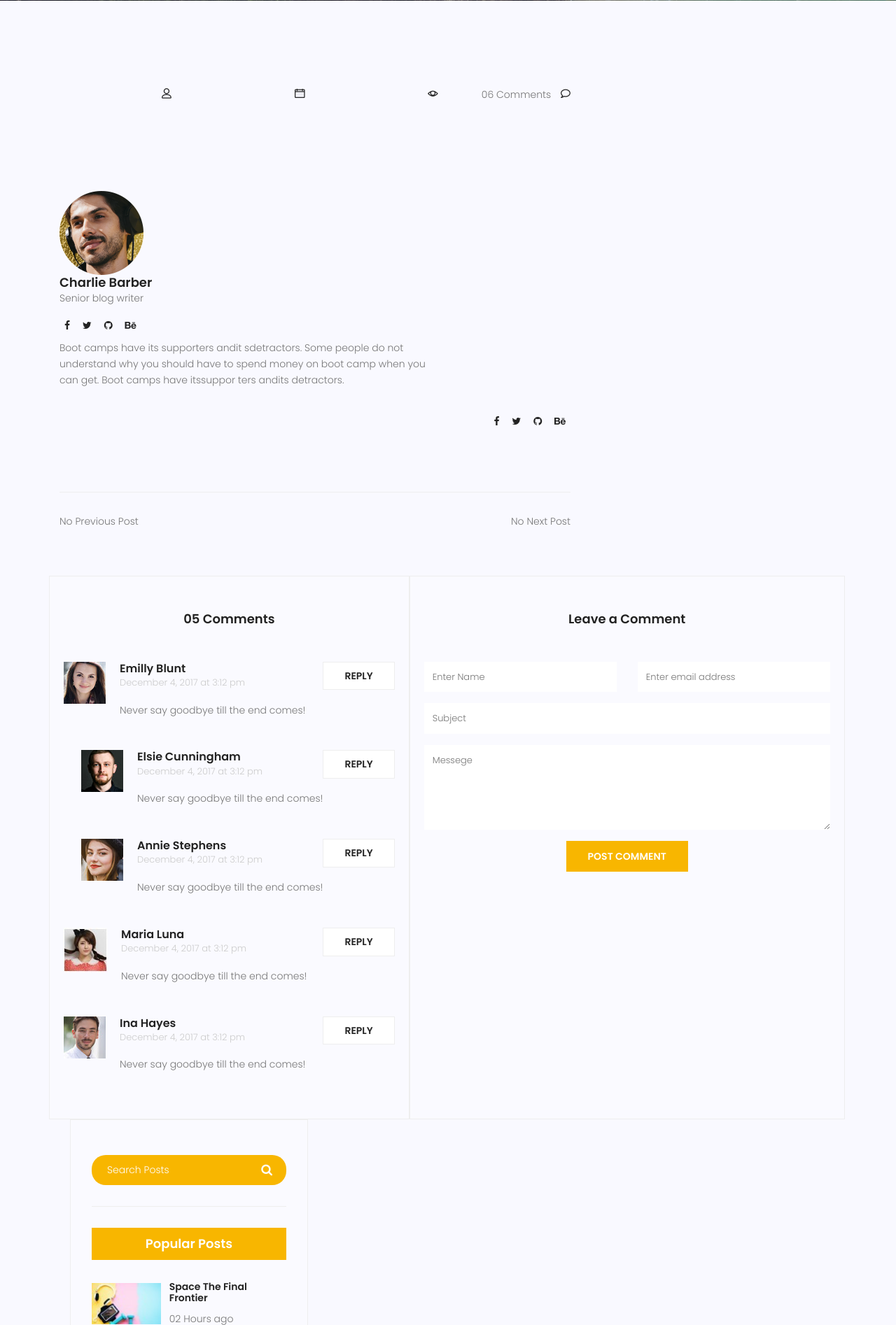
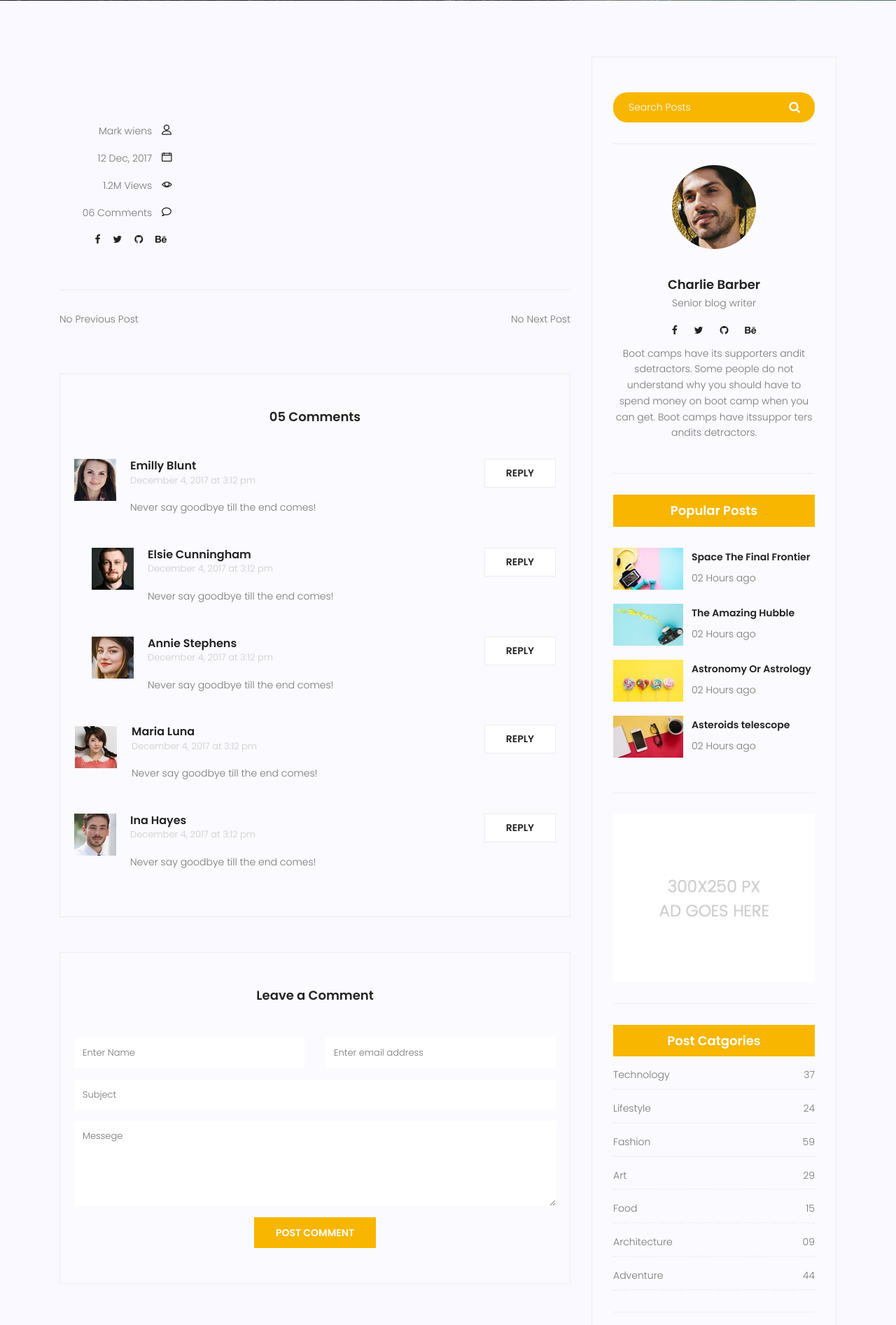
Before and after one commit to Sepehr2S/mysite, a Django app: template templates/blog/blog-single.html in a window 1280 px wide. Shown: the part 282-2176 px from the top of the page at 70% size. Run offline with Django 4.2, Linux system fonts and the light colour scheme; the template is opened without the code that fills it, so the values that code supplies are empty; some libraries are stand-ins or nearby versions.

Commit message:
few updates

```diff
--- a/blog/urls.py
+++ b/blog/urls.py
@@ -6,5 +6,5 @@ app_name = 'blog'
 urlpatterns = [
     path('',blog_view, name="index_blog" ),
     path('<int:pk>' ,blog_single, name="single_blog" ),
-    # path("post-<int:pid>", test, name = "test"),
+    path("test", test, name = "test"),
 ]
--- a/templates/blog/blog-single.html
+++ b/templates/blog/blog-single.html
@@ -1,6 +1,6 @@
 {% extends 'base.html' %}
+
 {% load static %}
-{% load blog_tags %}
 
 {% block content %}<!-- start banner Area -->
 			<section class="relative about-banner">
@@ -29,45 +29,31 @@
 										<img class="img-fluid" src="{{posts.image.url}}" alt="">
 									</div>
 								</div>
-								<div class="col-lg-16 meta-details container">
+								<div class="col-lg-3  col-md-3 meta-details">
+									<ul class="tags">
+										<li><a href="#">{{posts.category.all|join:", "}}</a></li>
+									</ul>
 									<div class="user-details row">
-										<p class="user-name col-lg-3 col-sm-6"><a href="#">{{posts.author}}</a> <span class="lnr lnr-user"></span></p>
-										<p class="date col-lg-3 col-sm-6"><a href="#">{{posts.created_date|date:"d M Y"}}</a> <span class="lnr lnr-calendar-full"></span></p>
-										<p class="view col-lg-3 col-sm-6"><a href="#">{{posts.counted_views}}</a> <span class="lnr lnr-eye"></span></p>
-										<p class="comments col-lg-3 col-sm-6"><a href="#">06 Comments</a> <span class="lnr lnr-bubble"></span></p>
+										<p class="user-name col-lg-12 col-md-12 col-6"><a href="#">Mark wiens</a> <span class="lnr lnr-user"></span></p>
+										<p class="date col-lg-12 col-md-12 col-6"><a href="#">12 Dec, 2017</a> <span class="lnr lnr-calendar-full"></span></p>
+										<p class="view col-lg-12 col-md-12 col-6"><a href="#">1.2M Views</a> <span class="lnr lnr-eye"></span></p>
+										<p class="comments col-lg-12 col-md-12 col-6"><a href="#">06 Comments</a> <span class="lnr lnr-bubble"></span></p>
+										<ul class="social-links col-lg-12 col-md-12 col-6">
+											<li><a href="#"><i class="fa fa-facebook"></i></a></li>
+											<li><a href="#"><i class="fa fa-twitter"></i></a></li>
+											<li><a href="#"><i class="fa fa-github"></i></a></li>
+											<li><a href="#"><i class="fa fa-behance"></i></a></li>
+										</ul>
 									</div>
 								</div>
-
-
-
 								<div class="col-lg-9 col-md-9">
 									<h3 class="mt-20 mb-20"> {{posts.title}} </h3>
 									<p class="excert">
 										{{posts.content}}
 									</p>
 
-									<br>
-									<br>
-									<br>
-									<br>
-									{% include "blog/blog-writer.html" %}
+								</div>
 
-								</div>
-								<div class="col-lg-12 meta-details">
-									<div class="first-row">
-										<ul class="social-links">
-											<li><a href="#"><i class="fa fa-facebook"></i></a></li>
-											<li><a href="#"><i class="fa fa-twitter"></i></a></li>
-											<li><a href="#"><i class="fa fa-github"></i></a></li>
-											<li><a href="#"><i class="fa fa-behance"></i></a></li>
-										</ul>
-										<ul class="tags">
-											{% for cat in posts.category.all %}
-											<li><a href="#">{{cat.name}}</a></li>{% if not forloop.last %},{% endif %}
-											{% endfor %}
-										</ul>
-									</div>
-								</div>
 							</div>
 							<div class="navigation-area">
 								<div class="row">
@@ -119,7 +105,6 @@
 											</div>
 										{% endif %}
 									</div>
-								</div>
 								</div>
 							</div>
 							<div class="comments-area">
@@ -249,8 +234,22 @@
 			                            <button type="submit"><i class="fa fa-search"></i></button>
 			                        </form>
 								</div>
-
-
+								<div class="single-sidebar-widget user-info-widget">
+									<img src="{% static "img/blog/user-info.png" %}" alt="">
+									<a href="#"><h4>Charlie Barber</h4></a>
+									<p>
+										Senior blog writer
+									</p>
+									<ul class="social-links">
+										<li><a href="#"><i class="fa fa-facebook"></i></a></li>
+										<li><a href="#"><i class="fa fa-twitter"></i></a></li>
+										<li><a href="#"><i class="fa fa-github"></i></a></li>
+										<li><a href="#"><i class="fa fa-behance"></i></a></li>
+									</ul>
+									<p>
+										Boot camps have its supporters andit sdetractors. Some people do not understand why you should have to spend money on boot camp when you can get. Boot camps have itssuppor ters andits detractors.
+									</p>
+								</div>
 								<div class="single-sidebar-widget popular-post-widget">
 									<h4 class="popular-title">Popular Posts</h4>
 									<div class="popular-post-list">
--- a/templates/test.html
+++ b/templates/test.html
@@ -1,3 +1,5 @@
+{% load blog_tags %}
+
 <!DOCTYPE html>
 <html lang="en">
 <head>
@@ -6,6 +8,8 @@
     <title>test</title>
 </head>
 <body>
-    <p> {{posts.title}} </p>
+    <p>
+        {% totalpost %}
+    </p>
 </body>
 </html>
```
Also changed, not shown: blog/templatetags/blog_tags.py (+10 -0 lines), blog/views.py (+4 -4 lines).
